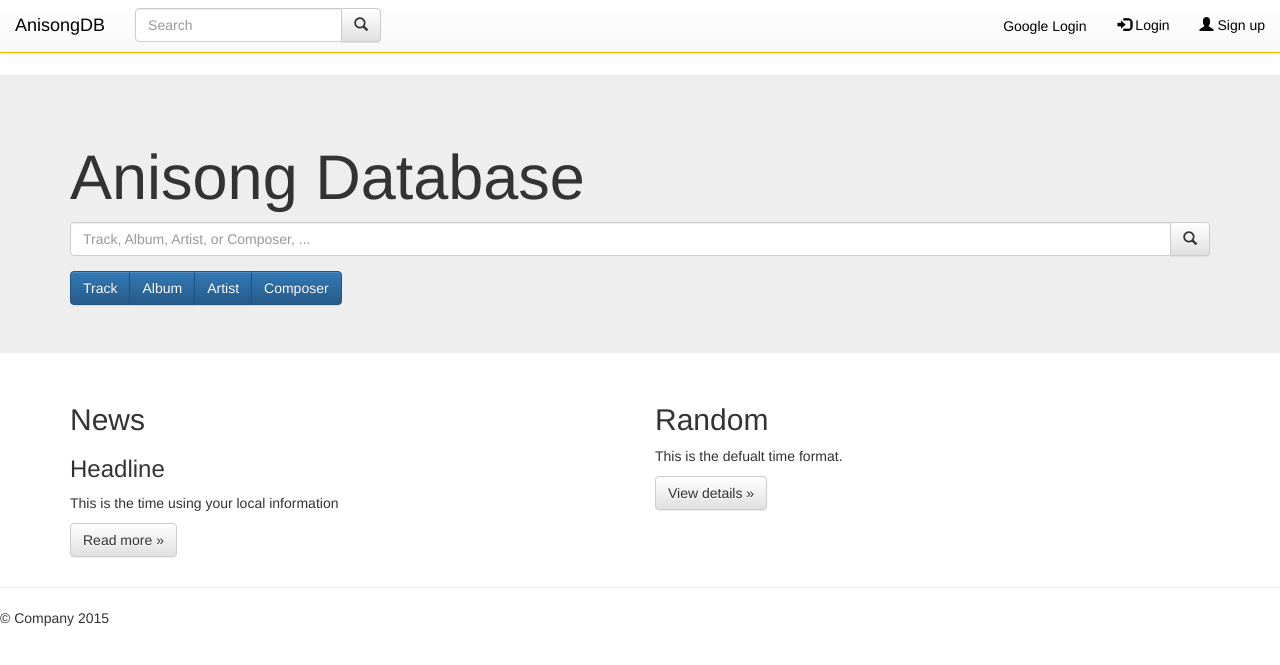
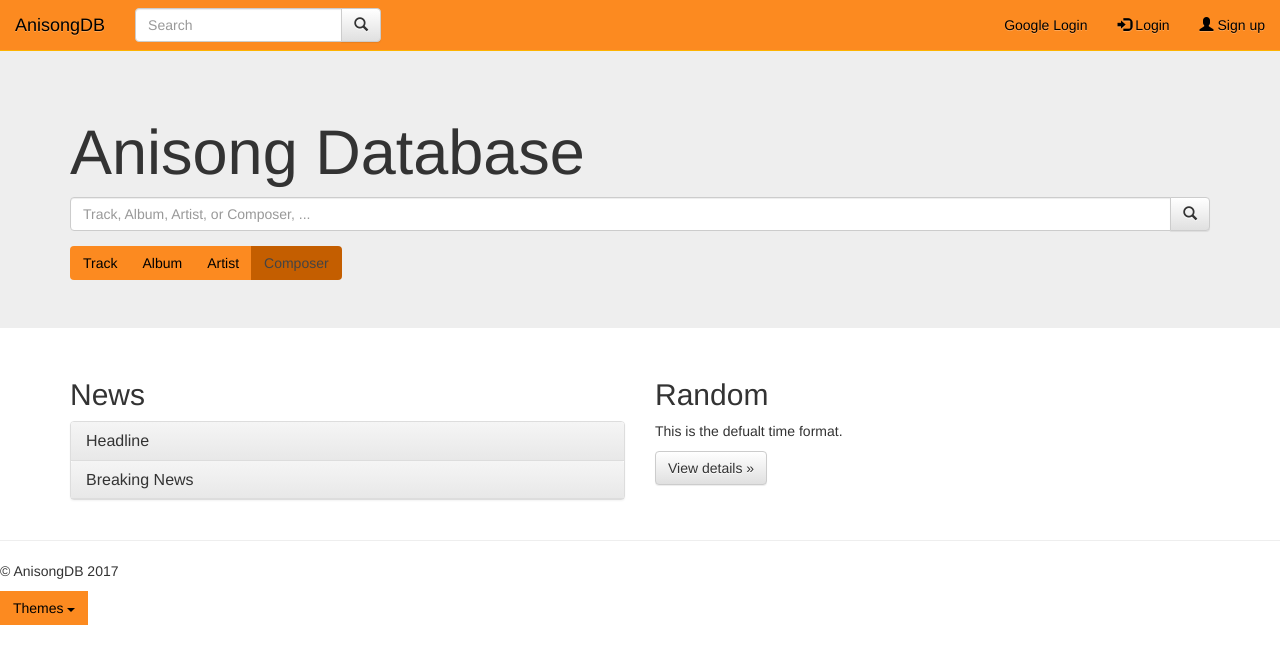
Before and after one commit to Teikane/anisongDB, a Django app: page / in a window 1280 px wide. Shown: the top 665 px of the page. Run offline with Django 3.2, Linux system fonts and the light colour scheme; some libraries are stand-ins or nearby versions.

Commit message:
main, myprofile, and results mockup

```diff
--- a/anisongdb/urls.py
+++ b/anisongdb/urls.py
@@ -21,7 +21,7 @@ from django.contrib import admin
 from django.conf.urls.i18n import i18n_patterns
 
 
-from .views import home, home_files
+from .views import home, home_files, results
 
 admin.autodiscover()
 
@@ -37,6 +37,10 @@ urlpatterns = [
     url(r'^accounts/', include("apps.accounts.urls")),
     # All Auth Urls
     url(r'^accounts/', include("allauth.urls")),
+
+    url(r'^results/$', results, name="results"),
+
+
     ] + static(settings.STATIC_URL, document_root=settings.STATIC_ROOT)
 
 urlpatterns += i18n_patterns(
--- a/anisongdb/views.py
+++ b/anisongdb/views.py
@@ -12,3 +12,6 @@ def home(request):
 
 def home_files(request, filename):
 	return render(request, filename, {}, content_instance=RequestContext(request))
+
+def results(request):
+	return render(request, "anisongdb/results.html", content_type="text")
--- a/apps/accounts/templatetags/accounts_extra.py
+++ b/apps/accounts/templatetags/accounts_extra.py
@@ -2,8 +2,14 @@ import re
 
 from django import template
 from django.core.urlresolvers import reverse, NoReverseMatch
+from django.contrib.auth.models import Group
 
 register = template.Library()
+
+@register.filter(name='has_group')
+def has_group(user, group_name):
+	group = Group.objects.get(name=group_name)
+	return group in user.groups.all()
 
 @register.simple_tag(takes_context=True)
 def active_url(context, url):
--- a/apps/accounts/urls.py
+++ b/apps/accounts/urls.py
@@ -1,8 +1,9 @@
 # -*- coding: utf-8 -*-
 
 from django.conf.urls import url, include
+from django.contrib.auth import views as auth_views
+
 from apps.accounts import views as accounts_views
-from django.contrib.auth import views as auth_views
 
 urlpatterns = [
     # Account views
--- a/static/css/main.css
+++ b/static/css/main.css
@@ -7,6 +7,6 @@
 .jumbotron {
 }
 
-.btn-group {
+.btn-filters-bikki {
 	padding-top: 15px;
 }
--- a/static/css/myprofile.css
+++ b/static/css/myprofile.css
@@ -1,9 +1,50 @@
-body {
-  padding-top: 75px;
+.pills_myprofile{
+	padding-top: 25px;
 }
-.text-center {
-  padding-top: 100px;
+
+/*
+
+No script tabs...
+
+.myprofile_tab {
+	padding-top: 25px;
+	min-height: 250px;
+	position: relative;
+	width: 100%;
 }
-.col-xs-12 {
-  background-color: #fff;
+
+.myprofile_tab > div { display: inline; }
+.myprofile_tab > div > a {
+	margin-left: -1px;
+	position: relative;
+	left: 1px;
+	text-decoration: none;
+	color: black;
+	background: white;
+	display: block;
+	float: left;
+	padding: 5px 10px;
+	border: 1px solid #ccc;
+	border-bottom: 1px solid white;
 }
+
+.myprofile_tab > div:not(:target) > a {
+	border-bottom: 0;
+	background: -moz-linear-gradient(top, white, #eee);
+}
+
+.myprofile_tab > div:target > a { background: #fd7b00; }
+.myprofile_tab > div > div {
+	background: white;
+	z-index: -2; left: 0;
+	top: 55px; bottom: 0;
+	right: 0; padding: 20px;
+	border: 1px solid #ccc;
+}
+
+.myprofile_tab > div:not(:target) > div { position: absolute }
+.myprofile_tab > div:target > div {
+	position: absolute;
+	z-index: -1;
+}
+*/
--- a/static/css/navbar.css
+++ /dev/null
@@ -1,89 +0,0 @@
-.navbar-default {
-  background-color: #fd7b00;
-  border-color: #fdb300;
-}
-.navbar-default .navbar-brand {
-  color: #000000;
-}
-.navbar-default .navbar-brand:hover,
-.navbar-default .navbar-brand:focus {
-  color: #000000;
-}
-.navbar-default .navbar-text {
-  color: #000000;
-}
-.navbar-default .navbar-nav > li > a {
-  color: #000000;
-}
-.navbar-default .navbar-nav > li > a:hover,
-.navbar-default .navbar-nav > li > a:focus {
-  color: #000000;
-}
-.navbar-default .navbar-nav > li > .dropdown-menu {
-  background-color: #fd7b00;
-}
-.navbar-default .navbar-nav > li > .dropdown-menu > li > a {
-  color: #000000;
-}
-.navbar-default .navbar-nav > li > .dropdown-menu > li > a:hover,
-.navbar-default .navbar-nav > li > .dropdown-menu > li > a:focus {
-  color: #000000;
-  background-color: #fdb300;
-}
-.navbar-default .navbar-nav > li > .dropdown-menu > li.divider {
-  background-color: #fdb300;
-}
-.navbar-default .navbar-nav .open .dropdown-menu > .active > a,
-.navbar-default .navbar-nav .open .dropdown-menu > .active > a:hover,
-.navbar-default .navbar-nav .open .dropdown-menu > .active > a:focus {
-  color: #000000;
-  background-color: #fdb300;
-}
-.navbar-default .navbar-nav > .active > a,
-.navbar-default .navbar-nav > .active > a:hover,
-.navbar-default .navbar-nav > .active > a:focus {
-  color: #000000;
-  background-color: #fdb300;
-}
-.navbar-default .navbar-nav > .open > a,
-.navbar-default .navbar-nav > .open > a:hover,
-.navbar-default .navbar-nav > .open > a:focus {
-  color: #000000;
-  background-color: #fdb300;
-}
-.navbar-default .navbar-toggle {
-  border-color: #fdb300;
-}
-.navbar-default .navbar-toggle:hover,
-.navbar-default .navbar-toggle:focus {
-  background-color: #fdb300;
-}
-.navbar-default .navbar-toggle .icon-bar {
-  background-color: #000000;
-}
-.navbar-default .navbar-collapse,
-.navbar-default .navbar-form {
-  border-color: #000000;
-}
-.navbar-default .navbar-link {
-  color: #000000;
-}
-.navbar-default .navbar-link:hover {
-  color: #000000;
-}
-
-@media (max-width: 767px) {
-  .navbar-default .navbar-nav .open .dropdown-menu > li > a {
-    color: #000000;
-  }
-  .navbar-default .navbar-nav .open .dropdown-menu > li > a:hover,
-  .navbar-default .navbar-nav .open .dropdown-menu > li > a:focus {
-    color: #000000;
-  }
-  .navbar-default .navbar-nav .open .dropdown-menu > .active > a,
-  .navbar-default .navbar-nav .open .dropdown-menu > .active > a:hover,
-  .navbar-default .navbar-nav .open .dropdown-menu > .active > a:focus {
-    color: #000000;
-    background-color: #fdb300;
-  }
-}
--- /dev/null
+++ b/static/css/themes/bikki.css
@@ -0,0 +1,164 @@
+/* ==========================================================================
+   Tables
+   .table-striped > tbody > tr:nth-child(2n+1) > td, .table-striped > tbody > tr:nth-child(2n+1) > th {
+   background-color: #efefef;
+}
+   ========================================================================== */
+
+.table-hover > tbody > tr:hover {
+  background-color: rgba(252, 138, 32, 80);
+}
+table col[class*="col-"] {
+  position: static;
+  display: table-column;
+  float: none;
+}
+.table-hoverCell > tbody > tr > td:hover {
+  background-color: rgba(252, 138, 32, 80);
+}
+table col[class*="col-"] {
+  position: static;
+  display: table-column;
+  float: none;
+}
+
+/* ==========================================================================
+   Panels
+   ========================================================================== */
+
+.panel-defualt{
+  background-color: #fc8a20;
+  color: #000000;
+}
+
+/* ==========================================================================
+   Drop Down
+   ========================================================================== */
+
+.dropdown-custom{
+  background-color: #fc8a20;
+  color: #000000;
+}
+
+/* ==========================================================================
+   Buttons
+   ========================================================================== */
+
+.btn-filters {
+  padding-top: 15px;
+}
+
+.btn-custom_on {
+  background-color: #fc8a20;
+  color: #000000;
+}
+
+.btn-custom_off {
+  background-color: #c45e00;
+  color: #444444;
+}
+
+/* ==========================================================================
+   Nav bar
+   ========================================================================== */
+
+.navbar-custom {
+  background-color: #fc8a20;
+  border-color: #fdb300;
+}
+.navbar-custom .navbar-brand {
+  color: #000000;
+}
+.navbar-custom .navbar-brand:hover,
+.navbar-custom .navbar-brand:focus {
+  color: #000000;
+}
+.navbar-custom .navbar-text {
+  color: #000000;
+}
+.navbar-custom .navbar-nav > li > a {
+  color: #000000;
+}
+.navbar-custom .navbar-nav > li > a:hover,
+.navbar-custom .navbar-nav > li > a:focus {
+  color: #000000;
+}
+.navbar-custom .navbar-nav > li > .dropdown-menu {
+  background-color: #fc8a20;
+}
+.navbar-custom .navbar-nav > li > .dropdown-menu > li > a {
+  color: #000000;
+}
+.navbar-custom .navbar-nav > li > .dropdown-menu > li > a:hover,
+.navbar-custom .navbar-nav > li > .dropdown-menu > li > a:focus {
+  color: #000000;
+  background-color: #fdb300;
+}
+.navbar-custom .navbar-nav > li > .dropdown-menu > li.divider {
+  background-color: #fdb300;
+}
+.navbar-custom .navbar-nav .open .dropdown-menu > .active > a,
+.navbar-custom .navbar-nav .open .dropdown-menu > .active > a:hover,
+.navbar-custom .navbar-nav .open .dropdown-menu > .active > a:focus {
+  color: #000000;
+  background-color: #fdb300;
+}
+.navbar-custom .navbar-nav > .active > a,
+.navbar-custom .navbar-nav > .active > a:hover,
+.navbar-custom .navbar-nav > .active > a:focus {
+  color: #000000;
+  background-color: #fdb300;
+}
+.navbar-custom .navbar-nav > .open > a,
+.navbar-custom .navbar-nav > .open > a:hover,
+.navbar-custom .navbar-nav > .open > a:focus {
+  color: #000000;
+  background-color: #fdb300;
+}
+.navbar-custom .navbar-toggle {
+  border-color: #fdb300;
+}
+.navbar-custom .navbar-toggle:hover,
+.navbar-custom .navbar-toggle:focus {
+  background-color: #fdb300;
+}
+.navbar-custom .navbar-toggle .icon-bar {
+  background-color: #000000;
+}
+.navbar-custom .navbar-collapse,
+.navbar-custom .navbar-form {
+  border-color: #000000;
+}
+.navbar-custom .navbar-link {
+  color: #000000;
+}
+.navbar-custom .navbar-link:hover {
+  color: #000000;
+}
+
+@media (max-width: 767px) {
+  .navbar-custom .navbar-nav .open .dropdown-menu > li > a {
+    color: #000000;
+  }
+  .navbar-custom .navbar-nav .open .dropdown-menu > li > a:hover,
+  .navbar-custom .navbar-nav .open .dropdown-menu > li > a:focus {
+    color: #000000;
+  }
+  .navbar-custom .navbar-nav .open .dropdown-menu > .active > a,
+  .navbar-custom .navbar-nav .open .dropdown-menu > .active > a:hover,
+  .navbar-custom .navbar-nav .open .dropdown-menu > .active > a:focus {
+    color: #000000;
+    background-color: #fdb300;
+  }
+}
+
+.nav-pills > li.active > a, .nav-pills > li.active > a:hover, .nav-pills > li.active > a:focus {
+    color: black;
+    background-color: #fc8a20;
+}
+
+.nav>li>a:hover,
+.nav>li>a:focus {
+  background-color: grey;
+
+}
--- a/templates/anisongdb/index.html
+++ b/templates/anisongdb/index.html
@@ -9,27 +9,28 @@
   <div class="jumbotron">
     <div class="container">
       <h1>Anisong Database</h1>
-      <form>
+      <form action="{% url 'results' %}">
         <div class="input-group">
           <input type="text" class="form-control" placeholder="Track, Album, Artist, or Composer, ..." class="navSearch">
           <div class="input-group-btn">
             <button class= "btn btn-default" type="submit">
-              <i class="glyphicon glyphicon-search"></i>
+              <span class="glyphicon glyphicon-search"></span>
             </button>
           </div>
         </div> <!-- input group -->
-        <div class="btn-group primary" data-toggle="buttons" name="primary-filters">
-          <label class="btn btn-primary"
-            <input type="checkbox" autocomplete="off">Track
+      </form>
+        <div class="btn-group btn-filters" data-toggle="buttons" name="primary-filters">
+          <label class="btn btn-custom_on"
+            <input type="checkbox" autocomplete="off" checked>Track
           </label>
-          <label class="btn btn-primary"
-            <input type="checkbox" autocomplete="off">Album
+          <label class="btn btn-custom_on"
+            <input type="checkbox" autocomplete="off" checekd>Album
           </label>
-          <label class="btn btn-primary"
-            <input type="checkbox" autocomplete="off">Artist
+          <label class="btn btn-custom_on"
+            <input type="checkbox" autocomplete="off" checked>Artist
           </label>
-          <label class="btn btn-primary"
-            <input type="checkbox" autocomplete="off">Composer
+          <label class="btn btn-custom_on btn-custom_off"
+            <input type="checkbox" autocomplete="off" checked>Composer
           </label>
         </div> <!-- btn-group -->
     </div> <!-- container -->
@@ -40,9 +41,14 @@
       <div class="row">
         <div class="col-md-6">
           <h2> News </h2>
-          <h3> Headline </h3>
-          <p>This is the time using your local information</p>
-          <p><a class="btn btn-default" href="#" role="button">Read more &raquo;</a></p>
+              <div class="panel panel-default">
+                  <div class="panel-heading">
+                    <h4 class="panel-title"><a href="#">Headline</a></h4>
+                  </div>
+              <div class="panel-heading">
+                  <h4 class="panel-title"><a href="#">Breaking News</a></h4>
+                </div>
+              </div>
         </div>
         <div class="col-md-6">
           <h2> Random </h2>
--- a/templates/base.html
+++ b/templates/base.html
@@ -22,9 +22,8 @@
             }
         </style>
         <link rel="stylesheet" href="{% static 'css/bootstrap-theme.min.css' %}">
-        <link rel="stylesheet" href="{% static 'css/main.css' %}">
-        <link rel="stylesheet" href="{% static 'css/navbar.css' %}">
-        <link rel="stylesheet" href="{% static 'css/myprofile.css' %}">
+        <!-- THEMES -->
+            <link rel="stylesheet" href="{% static 'css/themes/bikki.css' %}">
         <script src="{% static 'js/vendor/modernizr-2.8.3-respond-1.4.2.min.js' %}"></script>
     {% block head_css %}{% endblock %}
     {% block head_javascript %}{% endblock %}
@@ -35,7 +34,7 @@
             <p class="browserupgrade">You are using an <strong>outdated</strong> browser. Please <a href="http://browsehappy.com/">upgrade your browser</a> to improve your experience.</p>
         <![endif]-->
     {% block navbar %}
-    <nav class="navbar navbar-default navbar-fixed-top" role="navigation">
+    <nav class="navbar navbar-custom navbar-fixed-top" role="navigation">
       <div class="container-fluid">
         <div class="navbar-header">
           <a class="navbar-brand" href="/">AnisongDB</a>
@@ -54,10 +53,10 @@
           <ul class="nav navbar-right navbar-nav">
             {% if user.is_authenticated %}
                 <li><a id="logout" href="/accounts/logout"><span class="glyphicon glyphicon-log-out"></span> Logout</a></li>
-                <li><a id="myprofile" href="{% url 'myprofile' %}"><span class="glyphicon glyphicon-user"> {{user.get_username}}</a></li>
+                <li><a id="myprofile" href="{% url 'profile' %}"><span class="glyphicon glyphicon-user"> {{user.get_username}}</a></li>
                 <li><a id="socialaccount_connections" href="/accounts/social/connections"><span class="glyphicon glyphicon-user">Placeholder</a></li>
             {% else %}
-                <li><a id="google_login" href="/accounts/google/login" class="btn btn-default-outline">Google Login</a></li>
+                <li><a id="google_login" href="/accounts/google/login">Google Login</a></li>
                 <li><a id="login" href="{% url 'login' %}"><span class="glyphicon glyphicon-log-in"></span> Login</a></li>
                 <li><a id="signup" href="{% url 'signup' %}"><span class="glyphicon glyphicon-user"></span> Sign up</a></li>
             {% endif %}
@@ -73,7 +72,22 @@
       <hr>
 
       <footer>
-        <p>&copy; Company 2015</p>
+        <p>&copy; AnisongDB 2017</p>
+
+        <div class="btn-group btn-custom_on">
+          <a class="btn dropdown-toggle btn-custom_on" data-toggle="dropdown" href="#">
+            Themes
+            <span class="caret"></span>
+          </a>
+          <ul class="dropdown-menu dropdown-custom">
+            <li><a href="">Choice1</a></li>
+            <li><a href="#">Choice2</a></li>
+            <li><a href="#">Choice3</a></li>
+            <li class="divider"></li>
+            <li><a href="#">Choice..</a></li>
+          </ul>
+        </div><!-- theme selector -->
+
       </footer>
     </div> <!-- /container -->        <script src="{% static '//ajax.googleapis.com/ajax/libs/jquery/1.11.2/jquery.min.js' %}"></script>
         <script>window.jQuery || document.write('<script src="static/js/vendor/jquery-1.11.2.min.js"><\/script>')</script>
```
Also changed, not shown: templates/anisongdb/myprofile.html (+26 -3 lines), templates/anisongdb/results.html (added, +62 -0 lines).
